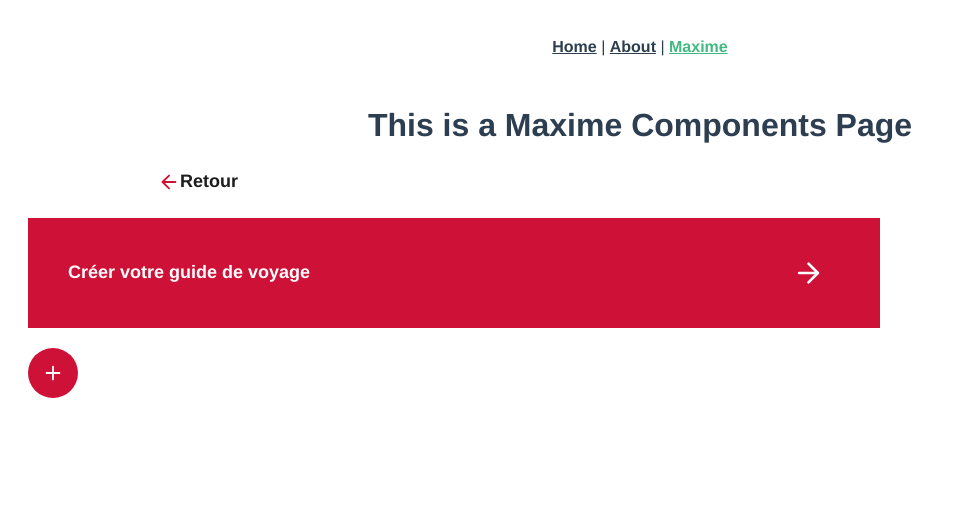
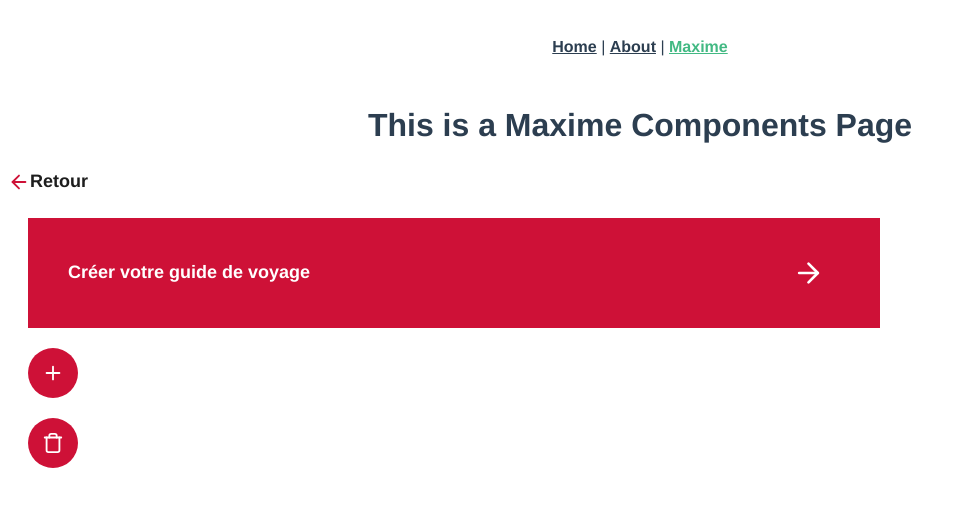
Before and after one commit to MaximHivin/Apotheose-Ojapon, a Vue app: page /componentsMaxime in a window 1280 px wide. Shown: the top 506 px of the page, without its empty margins (0-962 px from the left). Built offline with nearby package versions, Linux system fonts and the light colour scheme.

Commit message:
delete example class

```diff
--- a/src/components/CTA/Retour.vue
+++ b/src/components/CTA/Retour.vue
@@ -1,10 +1,10 @@
 <template>
-<div class="example">
+
 <div class="btn-retour">
     <img alt="arrow left" src="@/assets/arrow-left.svg">
     <span>Retour</span>
 </div>
-</div>
+
 </template>
 
 <script>
--- a/src/components/CTA/Supprimer.vue
+++ b/src/components/CTA/Supprimer.vue
@@ -13,7 +13,7 @@ export default {
 
 <style>
 
-    .add-element {
+    .delete-element {
 
         /* A supprimer après validation */
         margin: 20px;
```
